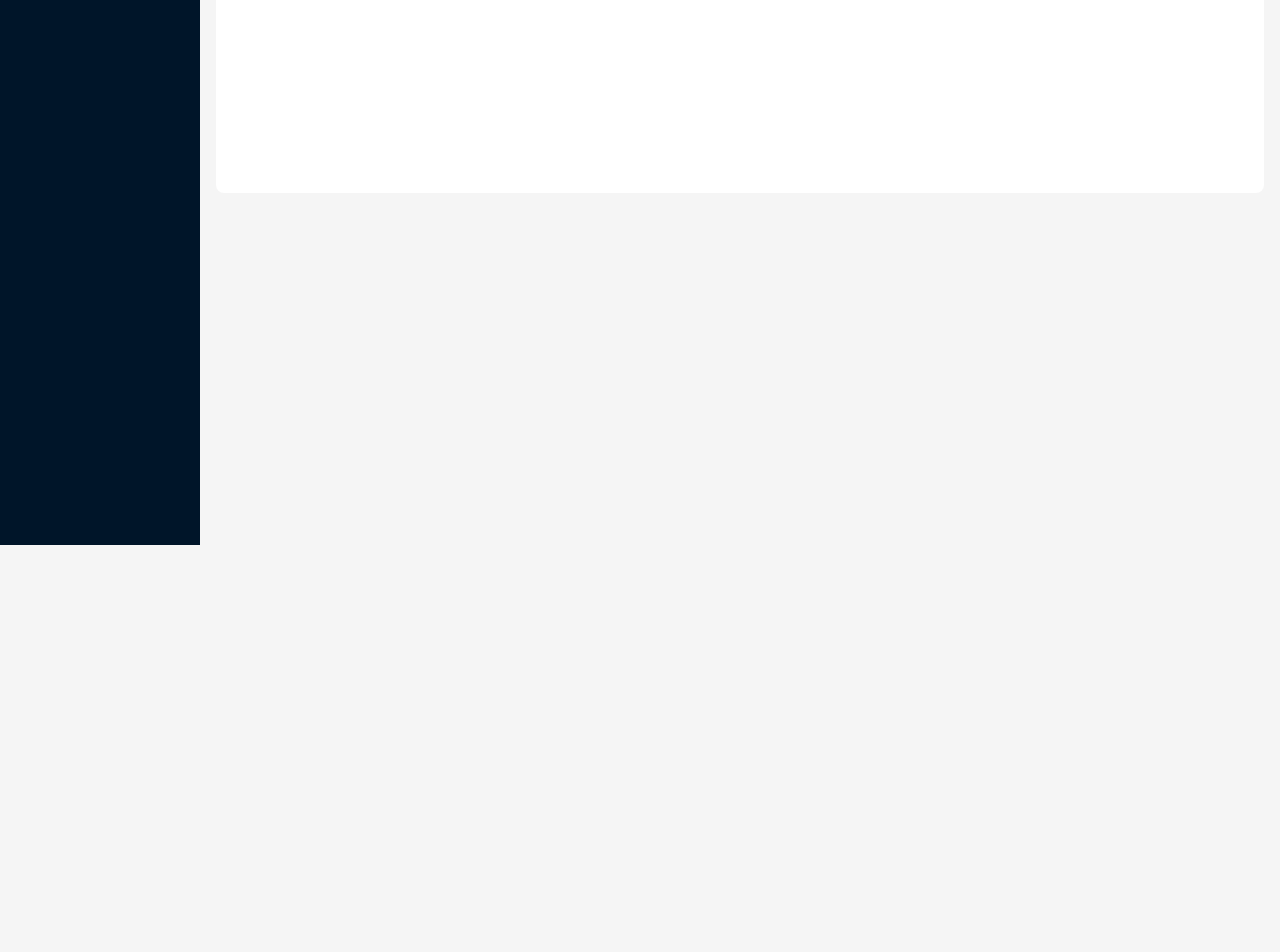
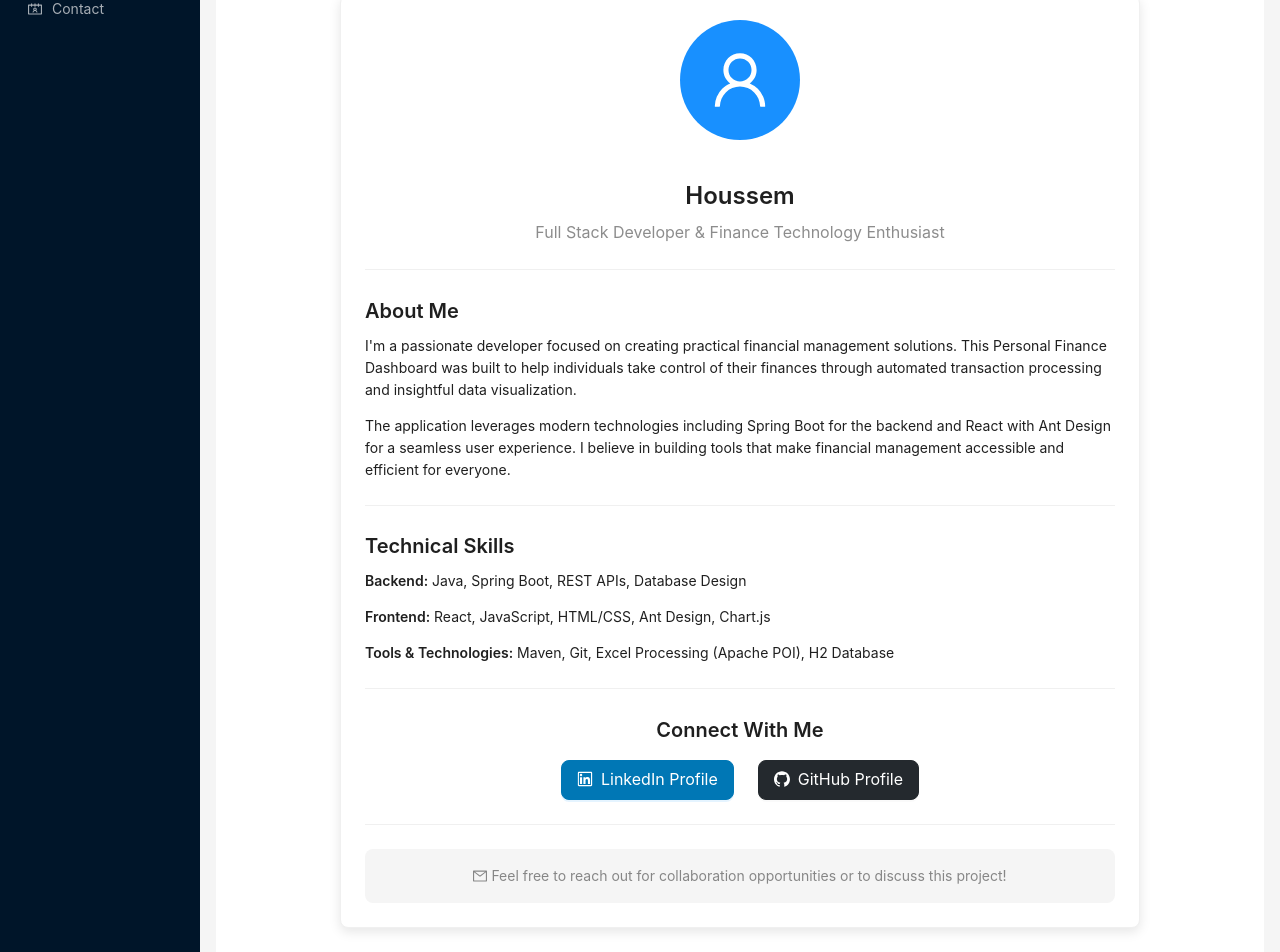
Before and after one commit to housssem1999/Consume-bank-excel, a React (Create React App) app in the folder frontend/: page /contact in a window 1280 px wide. Shown: the part 255-1207 px from the top of the page. Before the commit the page ends 800 px from the top, so only its background shows below. Built offline with nearby package versions, Linux system fonts and the light colour scheme; the HTML template or start-up script is replaced by a standard one.

Commit message:
Add Contact page with personal profile, LinkedIn and GitHub links
Co-authored-by: housssem1999 <62448561+housssem1999@users.noreply.github.com>

```diff
--- a/frontend/src/App.js
+++ b/frontend/src/App.js
@@ -1,13 +1,14 @@
 import React from 'react';
 import { BrowserRouter as Router, Routes, Route } from 'react-router-dom';
 import { Layout, Menu } from 'antd';
-import { DashboardOutlined, UploadOutlined, BarChartOutlined, SettingOutlined } from '@ant-design/icons';
+import { DashboardOutlined, UploadOutlined, BarChartOutlined, SettingOutlined, ContactsOutlined } from '@ant-design/icons';
 import { SpeedInsights } from '@vercel/speed-insights/react';
 import { Analytics } from '@vercel/analytics/react';
 import Dashboard from './components/Dashboard';
 import FileUpload from './components/FileUpload';
 import TransactionList from './components/TransactionList';
 import CategoryManager from './components/CategoryManager';
+import Contact from './components/Contact';
 import './App.css';
 
 const { Header, Content, Sider } = Layout;
@@ -37,6 +38,12 @@ function App() {
       icon: <SettingOutlined />,
       label: 'Categories',
       path: '/categories'
+    },
+    {
+      key: '5',
+      icon: <ContactsOutlined />,
+      label: 'Contact',
+      path: '/contact'
     }
   ];
 
@@ -108,6 +115,7 @@ function App() {
                 <Route path="/upload" element={<FileUpload />} />
                 <Route path="/transactions" element={<TransactionList />} />
                 <Route path="/categories" element={<CategoryManager />} />
+                <Route path="/contact" element={<Contact />} />
               </Routes>
             </div>
           </Content>
--- /dev/null
+++ b/frontend/src/components/Contact.js
@@ -0,0 +1,125 @@
+import React from 'react';
+import { Card, Typography, Space, Avatar, Divider, Button } from 'antd';
+import {
+  LinkedinOutlined,
+  GithubOutlined,
+  UserOutlined,
+  MailOutlined
+} from '@ant-design/icons';
+
+const { Title, Paragraph, Text } = Typography;
+
+const Contact = () => {
+  return (
+    <div style={{ padding: '24px' }}>
+      <Title level={2}>Contact & About</Title>
+      <Paragraph>
+        Get to know more about the developer and connect with me on social platforms.
+      </Paragraph>
+
+      <Card
+        style={{
+          maxWidth: 800,
+          margin: '0 auto',
+          boxShadow: '0 4px 12px rgba(0, 0, 0, 0.1)'
+        }}
+      >
+        <div style={{ textAlign: 'center', marginBottom: '24px' }}>
+          <Avatar
+            size={120}
+            icon={<UserOutlined />}
+            style={{
+              backgroundColor: '#1890ff',
+              marginBottom: '16px'
+            }}
+          />
+          <Title level={3} style={{ marginBottom: '8px' }}>
+            Houssem
+          </Title>
+          <Text type="secondary" style={{ fontSize: '16px' }}>
+            Full Stack Developer & Finance Technology Enthusiast
+          </Text>
+        </div>
+
+        <Divider />
+
+        <div style={{ marginBottom: '24px' }}>
+          <Title level={4}>About Me</Title>
+          <Paragraph>
+            I'm a passionate developer focused on creating practical financial management solutions.
+            This Personal Finance Dashboard was built to help individuals take control of their finances
+            through automated transaction processing and insightful data visualization.
+          </Paragraph>
+          <Paragraph>
+            The application leverages modern technologies including Spring Boot for the backend
+            and React with Ant Design for a seamless user experience. I believe in building
+            tools that make financial management accessible and efficient for everyone.
+          </Paragraph>
+        </div>
+
+        <Divider />
+
+        <div style={{ marginBottom: '24px' }}>
+          <Title level={4}>Technical Skills</Title>
+          <Paragraph>
+            <Text strong>Backend:</Text> Java, Spring Boot, REST APIs, Database Design
+          </Paragraph>
+          <Paragraph>
+            <Text strong>Frontend:</Text> React, JavaScript, HTML/CSS, Ant Design, Chart.js
+          </Paragraph>
+          <Paragraph>
+            <Text strong>Tools & Technologies:</Text> Maven, Git, Excel Processing (Apache POI), H2 Database
+          </Paragraph>
+        </div>
+
+        <Divider />
+
+        <div style={{ textAlign: 'center' }}>
+          <Title level={4} style={{ marginBottom: '16px' }}>
+            Connect With Me
+          </Title>
+          <Space size="large">
+            <Button
+              type="primary"
+              icon={<LinkedinOutlined />}
+              size="large"
+              href="https://linkedin.com/in/houssem"
+              target="_blank"
+              rel="noopener noreferrer"
+              style={{
+                backgroundColor: '#0077b5',
+                borderColor: '#0077b5'
+              }}
+            >
+              LinkedIn Profile
+            </Button>
+            <Button
+              icon={<GithubOutlined />}
+              size="large"
+              href="https://github.com/housssem1999"
+              target="_blank"
+              rel="noopener noreferrer"
+              style={{
+                backgroundColor: '#24292e',
+                borderColor: '#24292e',
+                color: 'white'
+              }}
+            >
+              GitHub Profile
+            </Button>
+          </Space>
+        </div>
+
+        <Divider />
+
+        <div style={{ textAlign: 'center', backgroundColor: '#f5f5f5', padding: '16px', borderRadius: '8px' }}>
+          <Text type="secondary">
+            <MailOutlined /> Feel free to reach out for collaboration opportunities or to discuss this project!
+          </Text>
+        </div>
+      </Card>
+    </div>
+  );
+};
+
+export default Contact;
```
